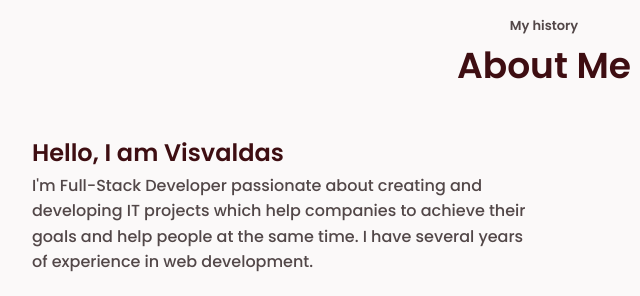
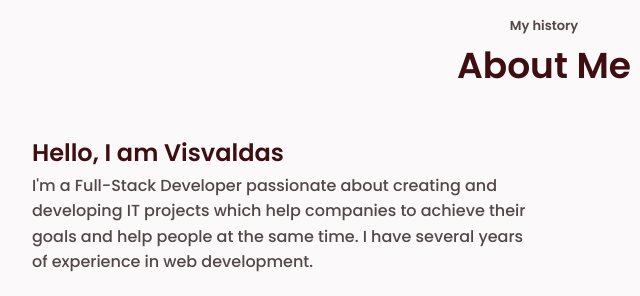
Before and after one commit to visva-dev/Portfolio-v3, a plain HTML site: page index.html in a window 1280 px wide. Shown: the part 2180-2476 px from the top of the page, 96-736 px from the left. Drawn offline with nearby package versions, Linux system fonts and the light colour scheme.

Commit message:
fix full-stack developer sentence

```diff
--- a/index.html
+++ b/index.html
@@ -150,7 +150,7 @@
 
                 <div class="about__container  bd-grid">
                     <div class="about__data bd-grid">
-                        <p class="about__description"><span>Hello, I am Visvaldas<br> </span> I'm Full-Stack Developer passionate about creating and developing IT projects which help companies to achieve their goals and help people at the same time. I have several years of experience in web development.</p>
+                        <p class="about__description"><span>Hello, I am Visvaldas<br> </span> I'm a Full-Stack Developer passionate about creating and developing IT projects which help companies to achieve their goals and help people at the same time. I have several years of experience in web development.</p>
 
                         <div>
                             <span class="about__number">3+</span>
```
